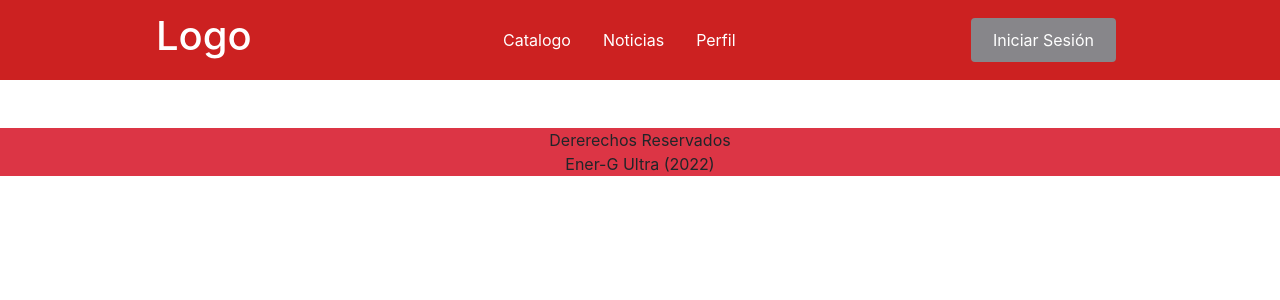
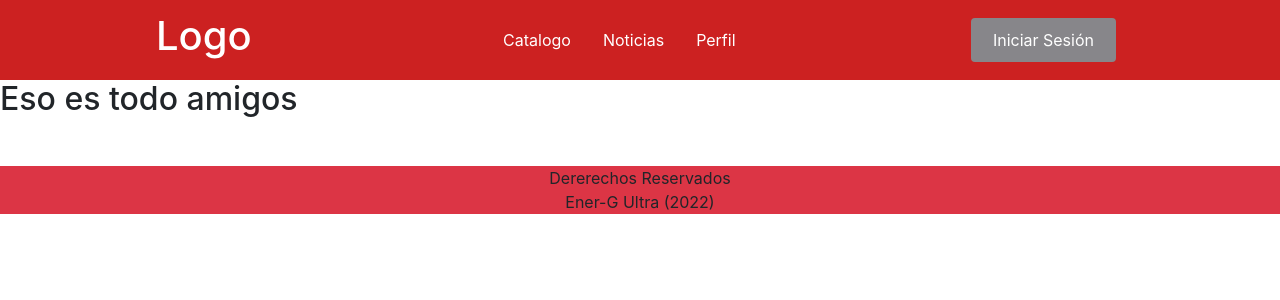
Before and after one commit to victor11s/ENER-G-ULTRA, a React (Create React App) app in the folder energ-1.0/: page /producto in a window 1280 px wide. Shown: the top 300 px of the page. Built offline with nearby package versions, Linux system fonts and the light colour scheme.

Commit message:
Prueba h2

```diff
--- a/energ-1.0/src/pages/DetalleProductos.js
+++ b/energ-1.0/src/pages/DetalleProductos.js
@@ -7,6 +7,7 @@ const DetalleProductos = () => {
   return (
     <div>
         <NavBar/>
+        <h2>Eso es todo amigos</h2>
         <Footer/>
     </div>
   )
```
